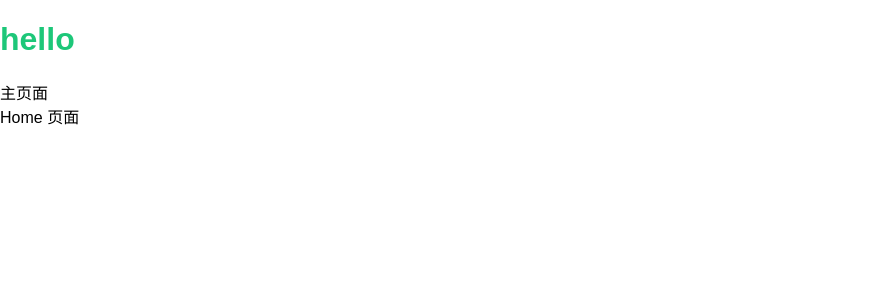
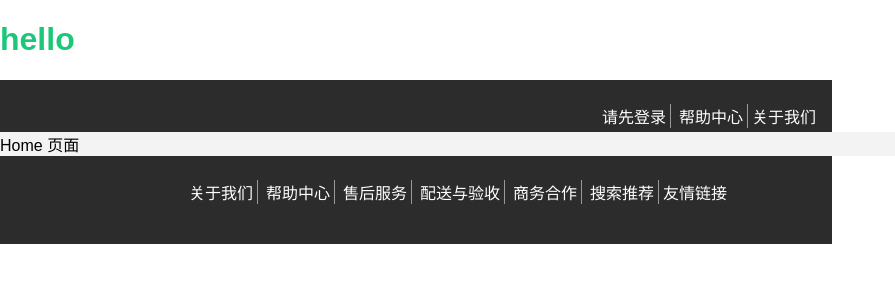
Before and after one commit to castelain/vue3-rabbits, a Vue app: page / in a window 1280 px wide. Shown: the top 300 px of the page, without its empty margins (0-895 px from the left). Built offline with nearby package versions, Linux system fonts and the light colour scheme; no server answers.

Commit message:
feat: layout基本布局

```diff
--- a/src/styles/var.scss
+++ b/src/styles/var.scss
@@ -3,3 +3,5 @@ $helpColor: #e26237;
 $sucColor: #1dc779;
 $warnColor: #ffb302;
 $priceColor: #cf4444;
+$mainBgColor: #2d2c2d;
+$defaultBgColor: #f4f3f4;
--- /dev/null
+++ b/src/views/Layout/components/LayoutFooter.vue
@@ -0,0 +1,39 @@
+<script setup>
+
+</script>
+
+<template>
+  <div class="layout-footer">
+    <ul class="link-group">
+      <li>关于我们</li>
+      <li>帮助中心</li>
+      <li>售后服务</li>
+      <li>配送与验收</li>
+      <li>商务合作</li>
+      <li>搜索推荐</li>
+      <li>友情链接</li>
+    </ul>
+  </div>
+</template>
+
+<style lang="scss" scoped>
+  .layout-footer {
+    width: 100vh;
+    height: 72px;
+    padding: 8px 16px;
+    background-color: $mainBgColor;
+    .link-group {
+      width: 100%;
+      list-style: none;
+      color: white;
+      display: flex;
+      justify-content: center;
+      align-items: center;
+      gap: 4px;
+      li:not(:last-child) {
+        border-right: 1px solid #999;
+        padding: 0 4px;
+      }
+    }
+  }
+</style>
--- /dev/null
+++ b/src/views/Layout/components/LayoutHeader.vue
@@ -0,0 +1,15 @@
+<script setup>
+
+</script>
+
+<template>
+  <div class="layout-header">
+    <div></div>
+  </div>
+</template>
+
+<style lang="scss" scoped>
+  .layout-header {
+    background-color: white;
+  }
+</style>
--- /dev/null
+++ b/src/views/Layout/components/LayoutNav.vue
@@ -0,0 +1,33 @@
+<script setup>
+
+</script>
+
+<template>
+  <div class="layout-nav">
+    <ul class="link-group">
+      <li>请先登录</li>
+      <li>帮助中心</li>
+      <li>关于我们</li>
+    </ul>
+  </div>
+</template>
+
+<style lang="scss" scoped>
+  .layout-nav {
+    width: 100vh;
+    height: 36px;
+    padding: 8px 16px;
+    background-color: $mainBgColor;
+    .link-group {
+      list-style: none;
+      color: white;
+      display: flex;
+      justify-content: flex-end;
+      gap: 4px;
+      li:not(:last-child) {
+        border-right: 1px solid #999;
+        padding: 0 4px;
+      }
+    }
+  }
+</style>
--- a/src/views/Layout/index.vue
+++ b/src/views/Layout/index.vue
@@ -1,10 +1,21 @@
 <script setup>
+  import LayoutNav from '@/views/Layout/components/LayoutNav';
+  import LayoutHeader from '@/views/Layout/components/LayoutHeader';
+  import LayoutFooter from '@/views/Layout/components/LayoutFooter';
 
 </script>
 
 <template>
-  <div>
-    主页面
+  <LayoutNav />
+  <LayoutHeader />
+  <div class="main">
     <RouterView />
   </div>
+  <LayoutFooter />
 </template>
+
+<style lang="scss" scoped>
+  .main {
+    background-color: $defaultBgColor;
+  }
+</style>
```
